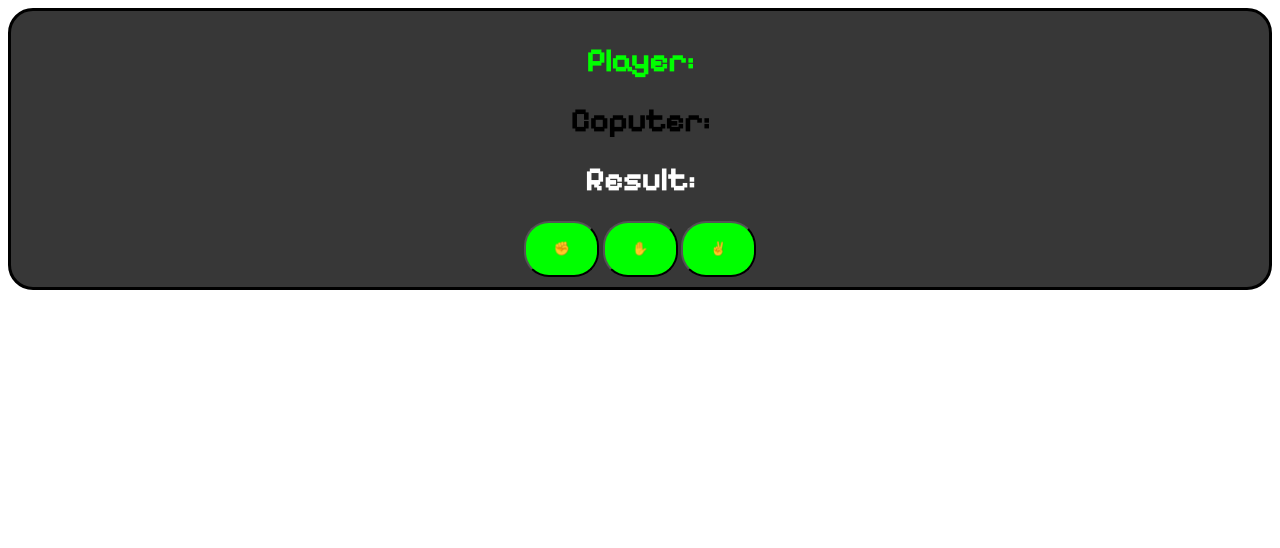
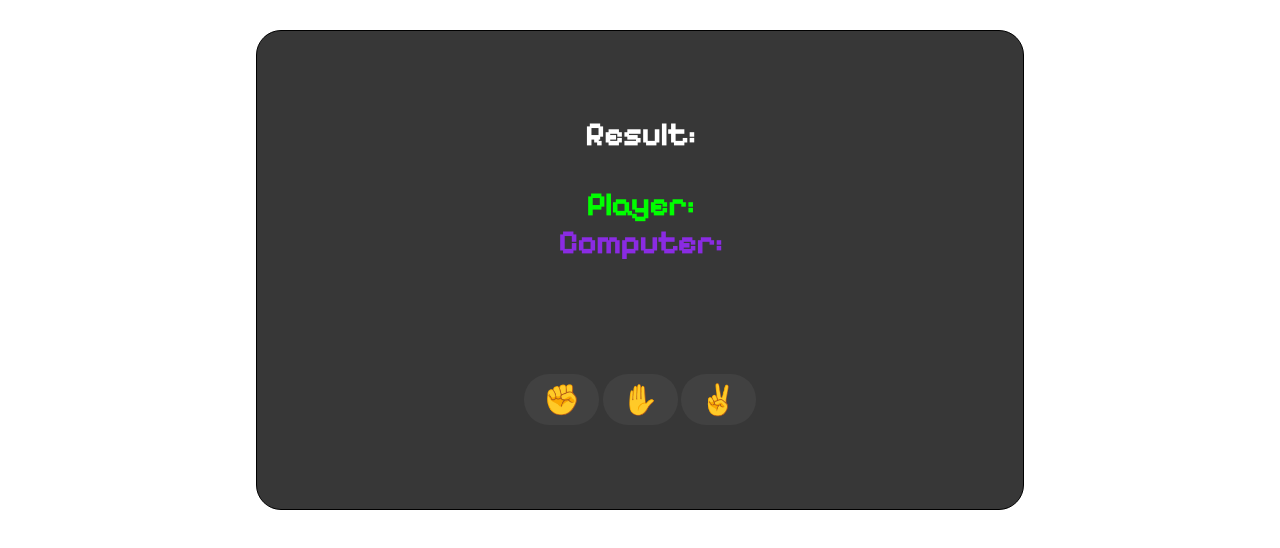
Before and after one commit to Mehrdadrd1/rock-paper-scissor, a plain HTML site: page index.html in a window 1280 px wide. Drawn offline with Linux system fonts and the light colour scheme.

Commit message:
some style added to css

```diff
--- a/index.html
+++ b/index.html
@@ -13,14 +13,19 @@
     />
   </head>
   <body>
-    <div id="gameDiv">
-      <h1 class="gameText" id="playerText">Player:</h1>
-      <h1 class="gameText" id="computerText">Coputer:</h1>
-      <h1 class="gameText" id="resultText">Result:</h1>
-
-      <button class="choiceBtn">✊</button>
-      <button class="choiceBtn">✋</button>
-      <button class="choiceBtn">✌️</button>
+    <div id="appDiv">
+      <div id="gameDiv">
+        <div class="result">
+          <h1 class="gameText" id="resultText">Result:</h1>
+        </div>
+        <h1 class="gameText" id="playerText">Player:</h1>
+        <h1 class="gameText" id="computerText">Computer:</h1>
+      </div>
+      <div id="controlDiv">
+        <button class="choiceBtn"><span class="iconBtn">✊</span></button>
+        <button class="choiceBtn"><span class="iconBtn">✋</span></button>
+        <button class="choiceBtn"><span class="iconBtn">✌️</span></button>
+      </div>
     </div>
     <script src="./app.js" defer></script>
   </body>
--- a/style.css
+++ b/style.css
@@ -1,28 +1,63 @@
-.choiceBtn {
-  font-family: "Tilt Neon", sans-serif;
-  font-weight: 400;
-  line-height: 50px;
-  width: 75px;
-  border-radius: 25px;
-  background-color: lime;
-  color: rgb(55, 55, 55);
+* {
+  padding: 0;
+  margin: 0 auto;
+  text-align: center;
+  box-sizing: border-box;
 }
 
-#gameDiv {
+#appDiv {
+  display: flex;
+  flex-direction: column;
+  justify-content: center;
+  align-items: center;
+  text-align: center;
   font-family: "Pixelify Sans", sans-serif;
-  border: 3px solid;
+  margin-top: 30px;
+  width: 60%;
+  border: 1px solid;
   border-radius: 25px;
   padding: 10px;
   background-color: rgb(55, 55, 55);
   text-align: center;
 }
 
+.result {
+  margin-bottom: 20%;
+}
+
+#gameDiv {
+  margin-top: 10%;
+  margin-bottom: 15%;
+}
+
+#controlDiv {
+  margin-bottom: 10%;
+}
+
+.choiceBtn {
+  line-height: 50px;
+  width: 75px;
+  border-radius: 25px;
+  background-color: rgb(65, 65, 65);
+  color: rgb(55, 55, 55);
+  border: none;
+  cursor: pointer;
+}
+.choiceBtn:hover {
+  background-color: lime;
+}
+
+span.iconBtn {
+  font-size: 30px;
+  vertical-align: middle;
+}
+
 #playerText {
   color: lime;
 }
 
-#computertText {
-  color: red;
+#computerText {
+  color: blueviolet;
 }
 
 #resultText {
```
